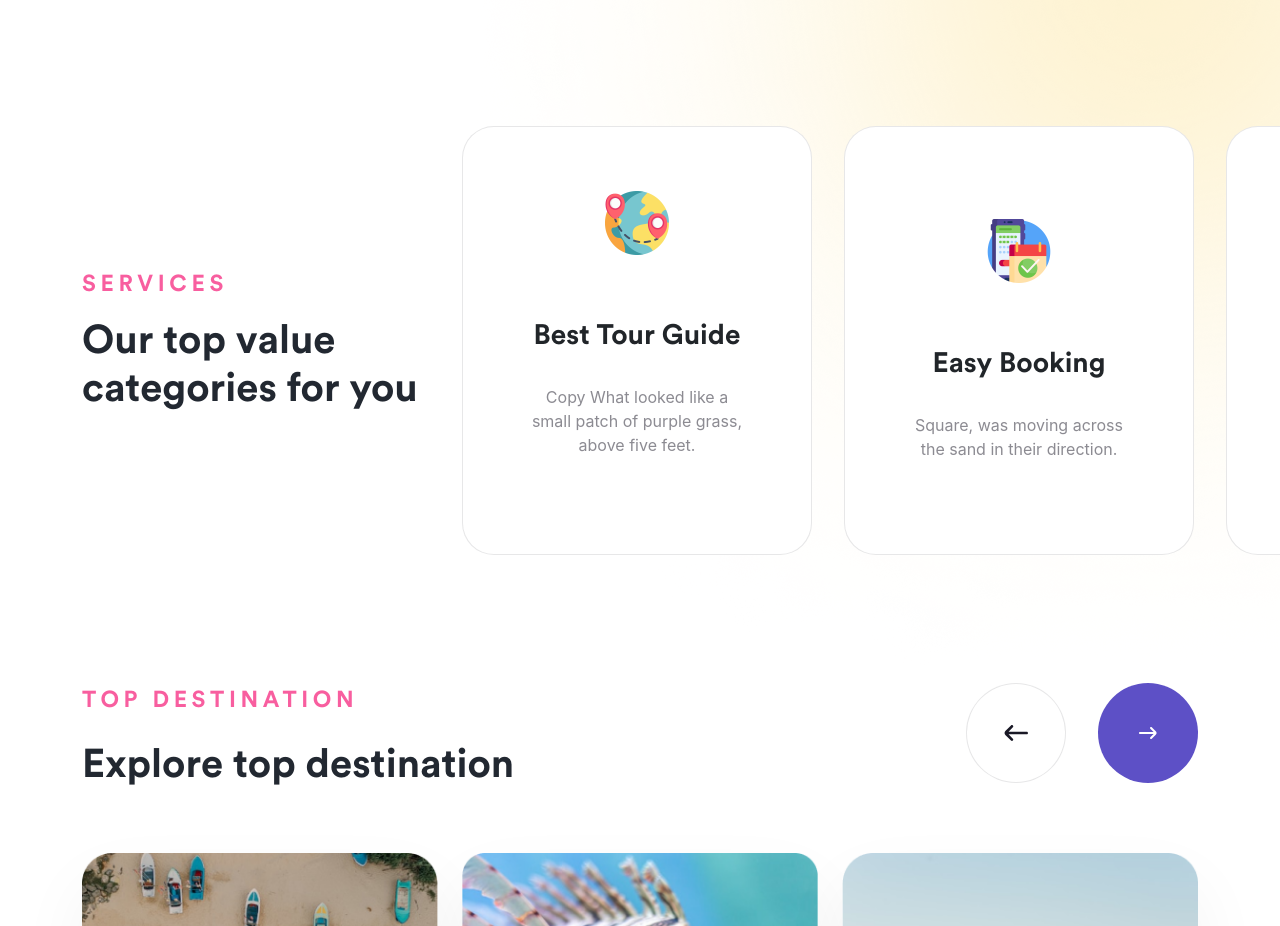
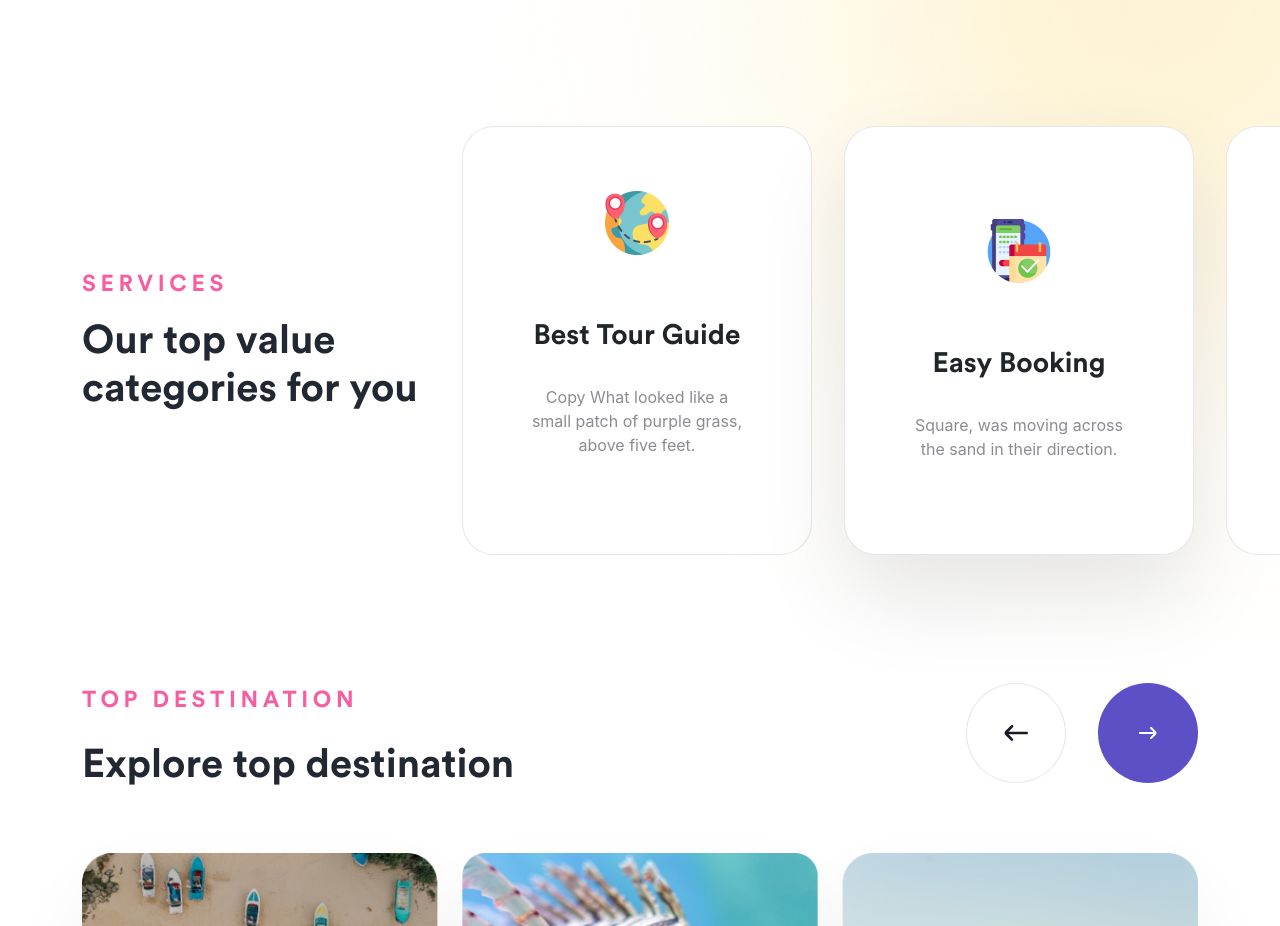
Before and after one commit to aleksi-svaridze/travlog, a React (Create React App) app: page / in a window 1280 px wide. Shown: the part 1048-1974 px from the top of the page. Built offline with nearby package versions, Linux system fonts and the light colour scheme.

Commit message:
Added: Shadow to services second card

```diff
--- a/src/components/Services.js
+++ b/src/components/Services.js
@@ -47,7 +47,8 @@ const Services = () => {
                                     align-items-center
                                     text-center
                                     p-rs-64
-                                    w-rs-350"
+                                    w-rs-350
+                                    shadow-sm"
                                     >
                         <img src={Booking} alt='Booking' className='w-64' />
                         <h3 className='mb-2rem mt-rs-4rem text-capitalize'>easy booking</h3>
--- a/src/styles/css/main.css
+++ b/src/styles/css/main.css
@@ -819,6 +819,10 @@
   box-shadow: 0px 5px 80px rgba(0, 0, 0, 0.05), 0px 0px 0px rgba(0, 0, 0, 0.05) !important;
 }
 
+.shadow-sm {
+  box-shadow: 0px 41px 89px rgba(0, 0, 0, 0.1), 0px 0px 0px rgba(0, 0, 0, 0.1) !important;
+}
+
 .border-gray {
   border-color: #EEEEEE !important;
 }
--- a/src/styles/scss/partials/utilities/_shadows.scss
+++ b/src/styles/scss/partials/utilities/_shadows.scss
@@ -28,3 +28,8 @@
         0px 5px 80px rgba(0, 0, 0, 0.05),
         0px 0px 0px rgba(0, 0, 0, 0.05) !important;
 }
+.shadow-sm {
+    box-shadow:
+        0px 41px 89px rgba(0, 0, 0, 0.1),
+        0px 0px 0px rgba(0, 0, 0, 0.1) !important;
+}
```
Also changed, not shown: 1 other file (tests, documents, lock files or other folders).
